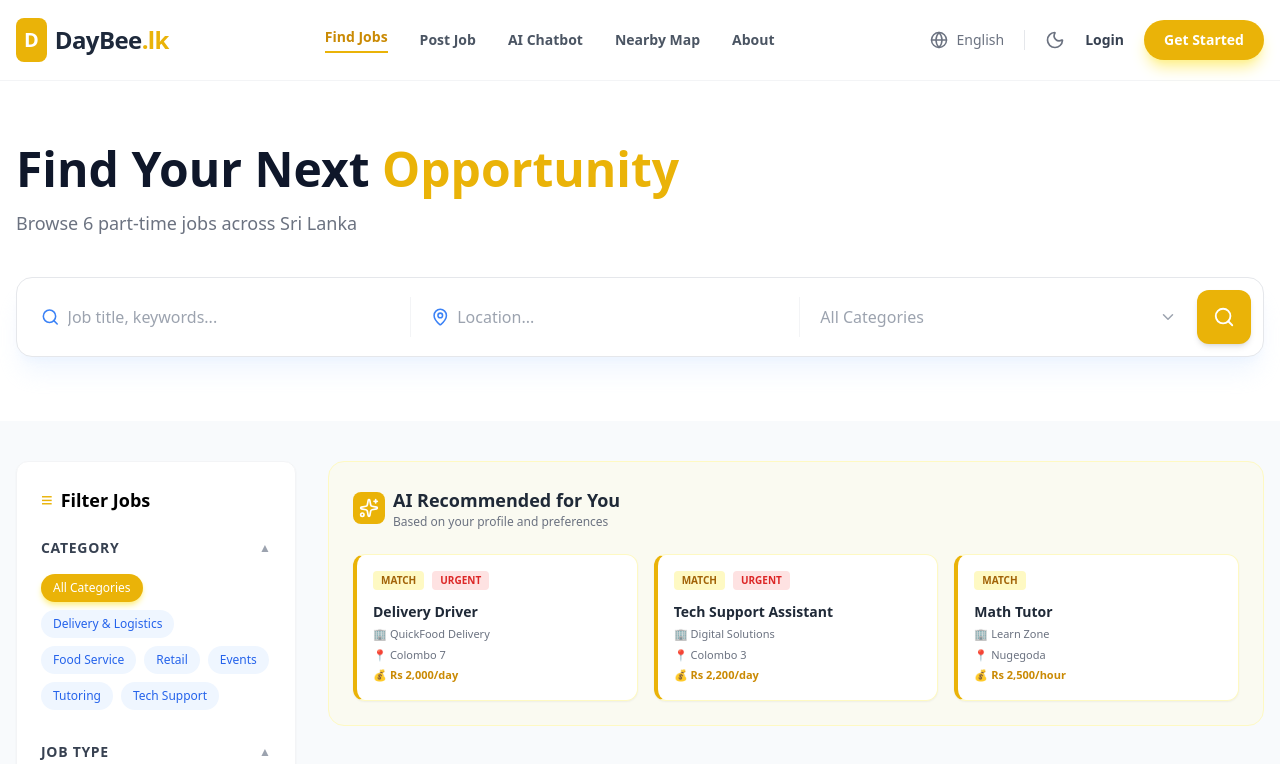
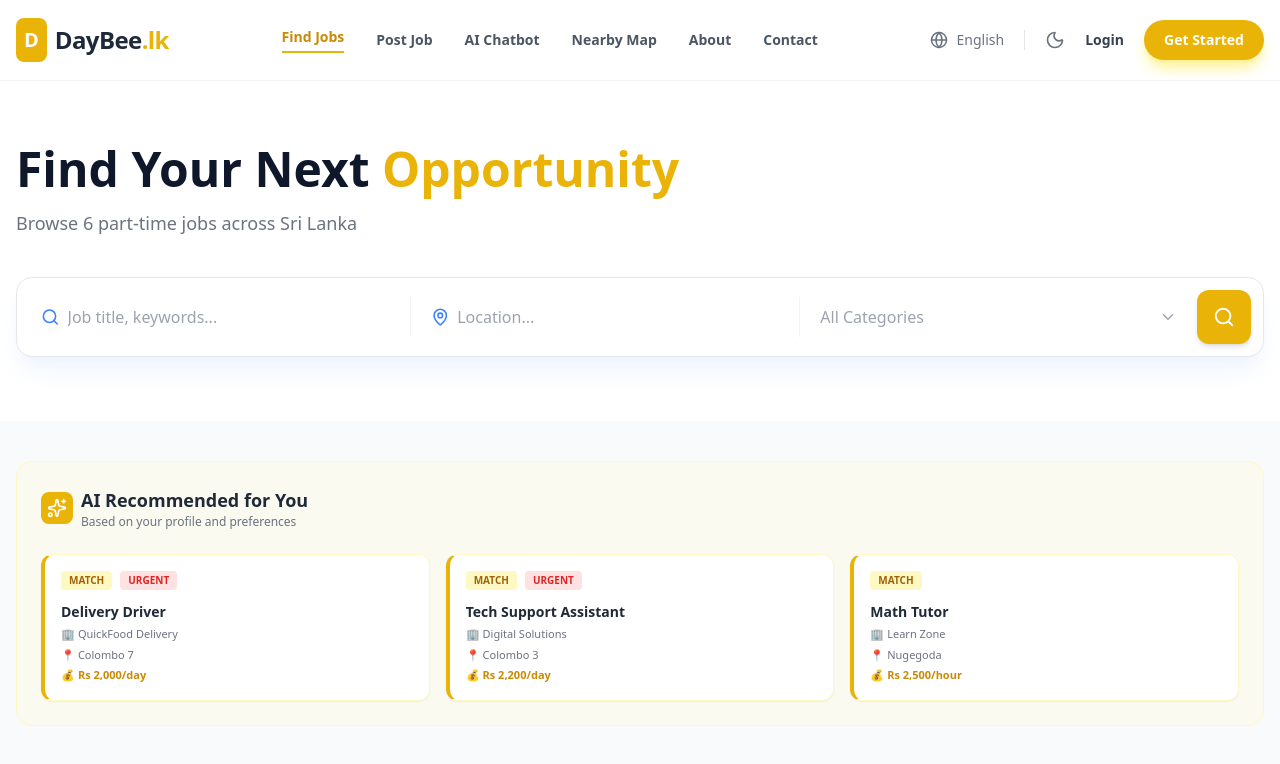
Before and after one commit to JayaniAnu10/Smart-Part-time-job-finder, a React (Vite) app in the folder frontend/part-time-react/: page / in a window 1280 px wide. Shown: the top 764 px of the page. Built offline with nearby package versions, Linux system fonts and the light colour scheme.

Commit message:
RecommendedJobs.tsx part replaced

```diff
--- a/frontend/part-time-react/src/components/Navbar.tsx
+++ b/frontend/part-time-react/src/components/Navbar.tsx
@@ -20,6 +20,7 @@ const Navbar: React.FC = () => {
           <a href="#" className="hover:text-yellow-500 transition-colors">AI Chatbot</a>
           <a href="#" className="hover:text-yellow-500 transition-colors">Nearby Map</a>
           <a href="#" className="hover:text-yellow-500 transition-colors">About</a>
+          <a href="#" className="hover:text-yellow-500 transition-colors">Contact</a>
         </div>
 
         {/* Action Buttons */}
--- a/frontend/part-time-react/src/pages/FindJobs.tsx
+++ b/frontend/part-time-react/src/pages/FindJobs.tsx
@@ -106,6 +106,11 @@ const FindJobs: React.FC = () => {
         </div>
       </section>
 
+      <section className="max-w-7xl mx-auto px-4 mt-10 w-full">
+       <RecommendedJobs />
+    </section>
+
+
       {/* 2. Main Page Content */}
       <main className="max-w-7xl mx-auto px-4 py-10 w-full">
         <div className="flex flex-col lg:flex-row gap-8">
@@ -118,8 +123,6 @@ const FindJobs: React.FC = () => {
           {/* Job Results Area */}
           <div className="flex-1">
 
-            {/* AI Recommendations */}
-            <RecommendedJobs />
 
             {/* Sorting Header */}
             <div className="flex justify-between items-center mb-6 px-1">
```
